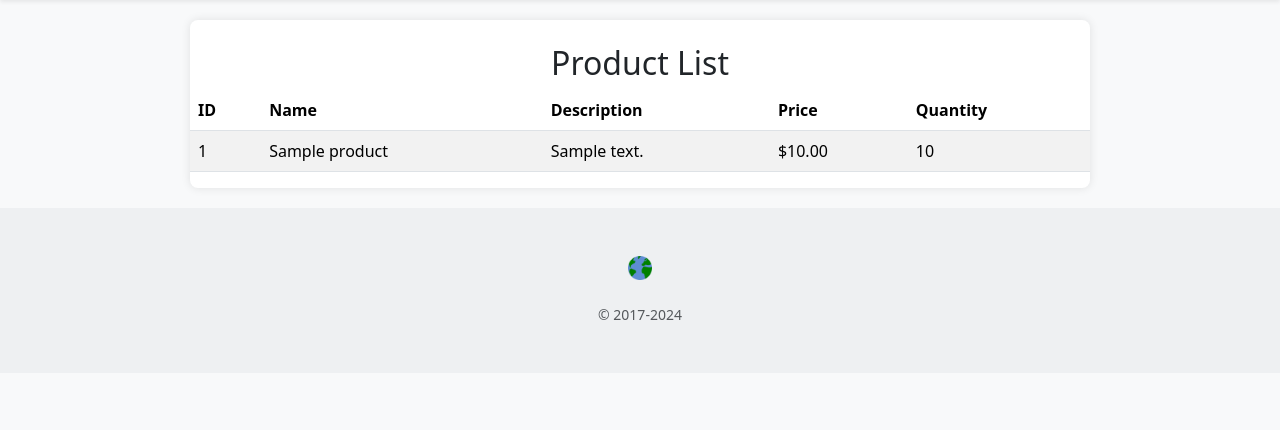
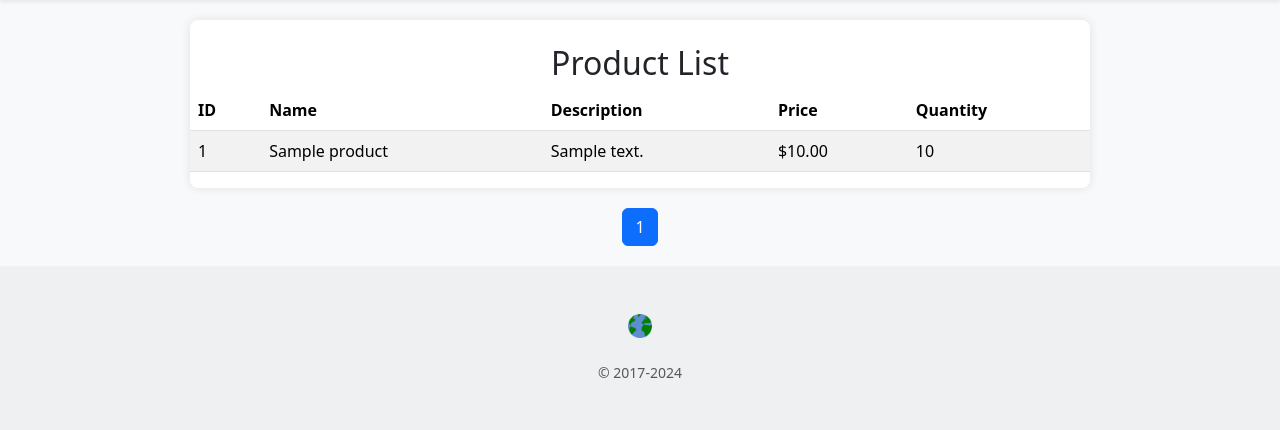
Before and after one commit to Sweep76/event-registry-system, a PHP site: page /login/product_list.php in a window 1280 px wide. Shown: the part 57-487 px from the top of the page. Run offline with PHP 8.4, Linux system fonts and the light colour scheme; the visitor is signed in with stand-in values (Sample User, id 1); tables that the repository leaves empty or names only in its code hold one stand-in row (values such as "Sample post").

Commit message:
style: added pagination effect to product list

```diff
--- a/login/product_list.php
+++ b/login/product_list.php
@@ -10,10 +10,29 @@ if(!isset($_SESSION["email"])){
 include "tools/db.php";
 $dbConnection = getDatabaseConnection();
 
-// Prepare the SQL statement to select products
-$statement = $dbConnection->prepare("SELECT id, name, description, price, quantity FROM products");
+// Set the number of results per page
+$results_per_page = 10;
+
+// Check if the page is set, otherwise default to page 1
+$page = isset($_GET['page']) && is_numeric($_GET['page']) ? (int)$_GET['page'] : 1;
+
+// Calculate the offset for the query
+$offset = ($page - 1) * $results_per_page;
+
+// Prepare the SQL statement to select products with limit and offset
+$statement = $dbConnection->prepare("SELECT id, name, description, price, quantity FROM products LIMIT ? OFFSET ?");
+$statement->bind_param("ii", $results_per_page, $offset);
 $statement->execute();
 $result = $statement->get_result(); // Fetch the results
+
+// Get the total number of products for pagination
+$total_products_statement = $dbConnection->prepare("SELECT COUNT(id) AS total FROM products");
+$total_products_statement->execute();
+$total_products_result = $total_products_statement->get_result();
+$total_products = $total_products_result->fetch_assoc()['total'];
+
+// Calculate the total number of pages
+$total_pages = ceil($total_products / $results_per_page);
 ?>
 
 <!DOCTYPE html>
@@ -51,14 +70,29 @@ $result = $statement->get_result(); // Fetch the results
         tr:hover {
             background-color: #f1f1f1;
         }
-        .btn {
-            margin-top: 15px;
+        .pagination {
+            display: flex;
+            justify-content: center;
+            margin: 20px 0;
+        }
+        .page-link {
+            margin: 0 5px;
+        }
+
+        /* CSS for smooth transition */
+        .fade-in {
+            opacity: 0;
+            transition: opacity 0.5s ease-in-out;
+        }
+
+        .fade-in.show {
+            opacity: 1;
         }
     </style>
 </head>
 <body>
 
-<div class="table-container">
+<div class="table-container fade-in">
     <h2 class="text-center mt-4">Product List</h2>
     <table class="table table-striped">
         <thead>
@@ -92,7 +126,31 @@ $result = $statement->get_result(); // Fetch the results
     </table>
 </div>
 
+<!-- Pagination -->
+<div class="pagination">
+    <?php if ($page > 1): ?>
+        <a class="btn btn-outline-primary page-link" href="product_list.php?page=<?php echo $page-1; ?>">Previous</a>
+    <?php endif; ?>
+
+    <?php for ($i = 1; $i <= $total_pages; $i++): ?>
+        <a class="btn btn-primary page-link <?php if($i == $page) echo 'active'; ?>" href="product_list.php?page=<?php echo $i; ?>"><?php echo $i; ?></a>
+    <?php endfor; ?>
+
+    <?php if ($page < $total_pages): ?>
+        <a class="btn btn-outline-primary page-link" href="product_list.php?page=<?php echo $page+1; ?>">Next</a>
+    <?php endif; ?>
+</div>
+
 <script src="https://cdn.jsdelivr.net/npm/bootstrap@5.3.3/dist/js/bootstrap.bundle.min.js"></script>
+
+<!-- JavaScript to trigger the fade-in animation after page load -->
+<script>
+    document.addEventListener("DOMContentLoaded", function() {
+        const tableContainer = document.querySelector('.table-container');
+        tableContainer.classList.add('show');
+    });
+</script>
+
 </body>
 </html>
 
```
